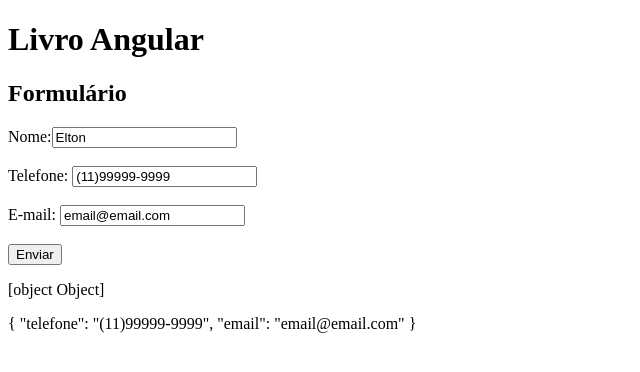
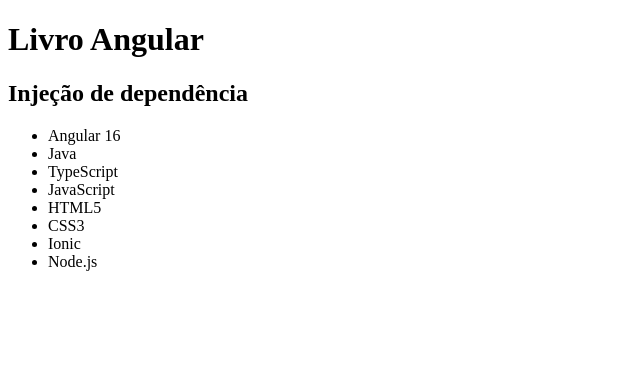
Before and after one commit to eltoncox/angular-training, an Angular app: page / in a window 1280 px wide. Shown: the top 372 px of the page, without its empty margins (0-640 px from the left). Built offline with nearby package versions, Linux system fonts and the light colour scheme.

Commit message:
Injeção de dependência, uso do decorador Opitional e compriendendo o decorador injectable.

```diff
--- a/src/app/app.component.html
+++ b/src/app/app.component.html
@@ -35,5 +35,7 @@
 <app-event-binding></app-event-binding>
 
 <app-input-output [menu]="desenvolvimento " (nomeClicado)="valorPassado($event)"></app-input-output>
-<p>você clicou em: {{valor}}</p>  -->
-<app-formulario></app-formulario>
+<p>você clicou em: {{valor}}</p>
+<app-formulario></app-formulario>  -->
+
+<app-di></app-di>
--- a/src/app/app.module.ts
+++ b/src/app/app.module.ts
@@ -18,6 +18,7 @@ import { NgContentComponent } from './ng-content/ng-content.component';
 import { EventBindingComponent } from './event-binding/event-binding.component';
 import { InputOutputComponent } from './input-output/input-output.component';
 import { FormularioComponent } from './formulario/formulario.component';
+import { DiComponent } from './di/di.component';
 
 
 
@@ -36,7 +37,8 @@ import { FormularioComponent } from './formulario/formulario.component';
     NgContentComponent,
     EventBindingComponent,
     InputOutputComponent,
-    FormularioComponent
+    FormularioComponent,
+    DiComponent
   ],
   imports: [
     BrowserModule,
--- /dev/null
+++ b/src/app/di/di.component.html
@@ -0,0 +1,5 @@
+<h2>Injeção de dependência</h2>
+
+<ul>
+  <li *ngFor="let item of tecnologias">{{item}}</li>
+</ul>
--- /dev/null
+++ b/src/app/di/di.component.ts
@@ -0,0 +1,20 @@
+import { Component } from '@angular/core';
+import { NomeTecService } from './nome-tec.service';
+
+
+@Component({
+  selector: 'app-di',
+  templateUrl: './di.component.html',
+  styleUrls: ['./di.component.css']
+})
+export class DiComponent {
+
+  tecnologias: string [] = [];
+
+  constructor(private meuService: NomeTecService ) {
+     this.tecnologias = this.meuService.getNomesTec();
+
+  }
+
+
+}
--- /dev/null
+++ b/src/app/di/meu-log.service.ts
@@ -0,0 +1,13 @@
+import { Injectable } from '@angular/core';
+
+@Injectable({
+  providedIn: 'root'
+})
+export class MeuLogService {
+
+  constructor() { }
+
+  setLog(msg: string) {
+    console.log(msg);
+  }
+}
--- /dev/null
+++ b/src/app/di/nome-tec.service.ts
@@ -0,0 +1,18 @@
+import { Injectable, Optional } from '@angular/core';
+import { MeuLogService } from './meu-log.service';
+
+@Injectable({
+  providedIn: 'root'
+})
+export class NomeTecService {
+
+  constructor(@Optional() private meulog: MeuLogService) { }
+
+  getNomesTec(): string [] {
+    if(this.meulog) {
+      this.meulog.setLog('consultou o array de tecnogias');
+    }
+
+    return ['Angular 16','Java', 'TypeScript', 'JavaScript', 'HTML5', 'CSS3', 'Ionic', 'Node.js'];
+  }
+}
--- a/src/app/formulario/formulario.component.html
+++ b/src/app/formulario/formulario.component.html
@@ -12,7 +12,6 @@
 
   <br>
   <div ngModelGroup="todosContatos" #todosContatos="ngModelGroup">
-
 
     <div>
       <label for="telefone">Telefone: </label>
@@ -45,5 +44,8 @@
 
 </form>
 
+<!--
 <p>{{todosContatos}}</p>
 <p>{{todosContatos.value | json}}</p>
+
+-->
```
Also changed, not shown: src/app/di/di.component.css (added).
